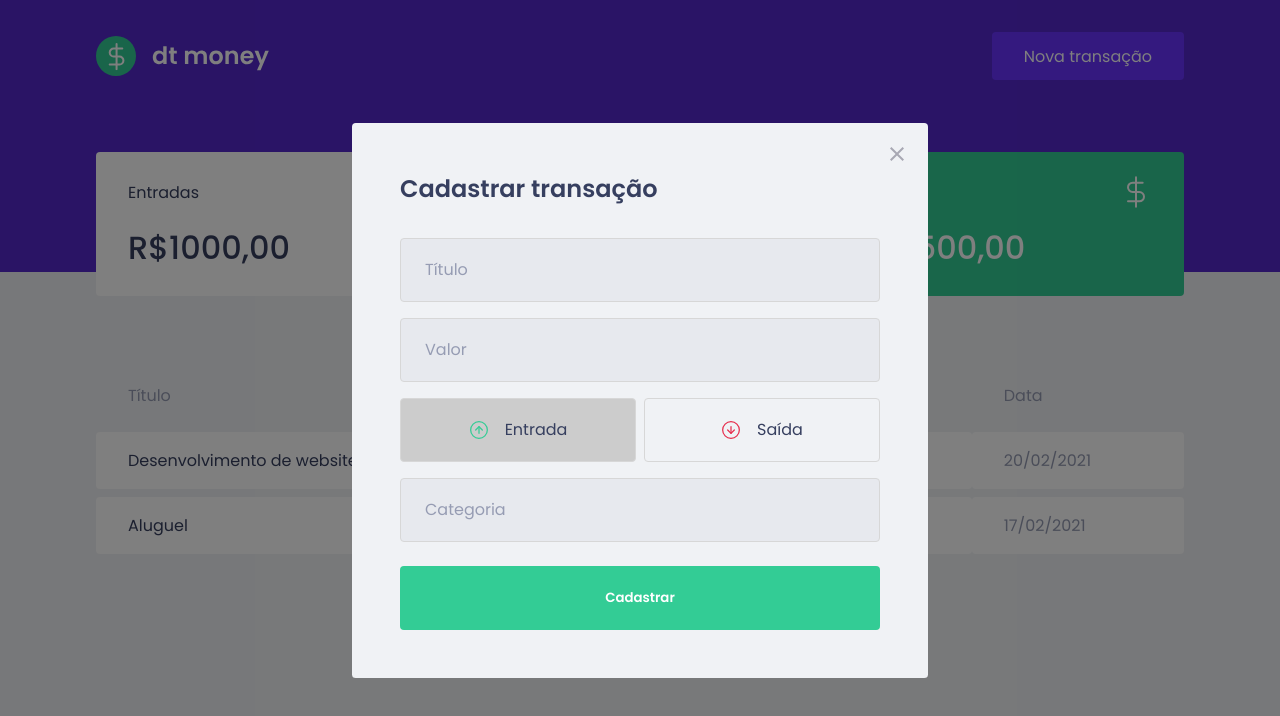
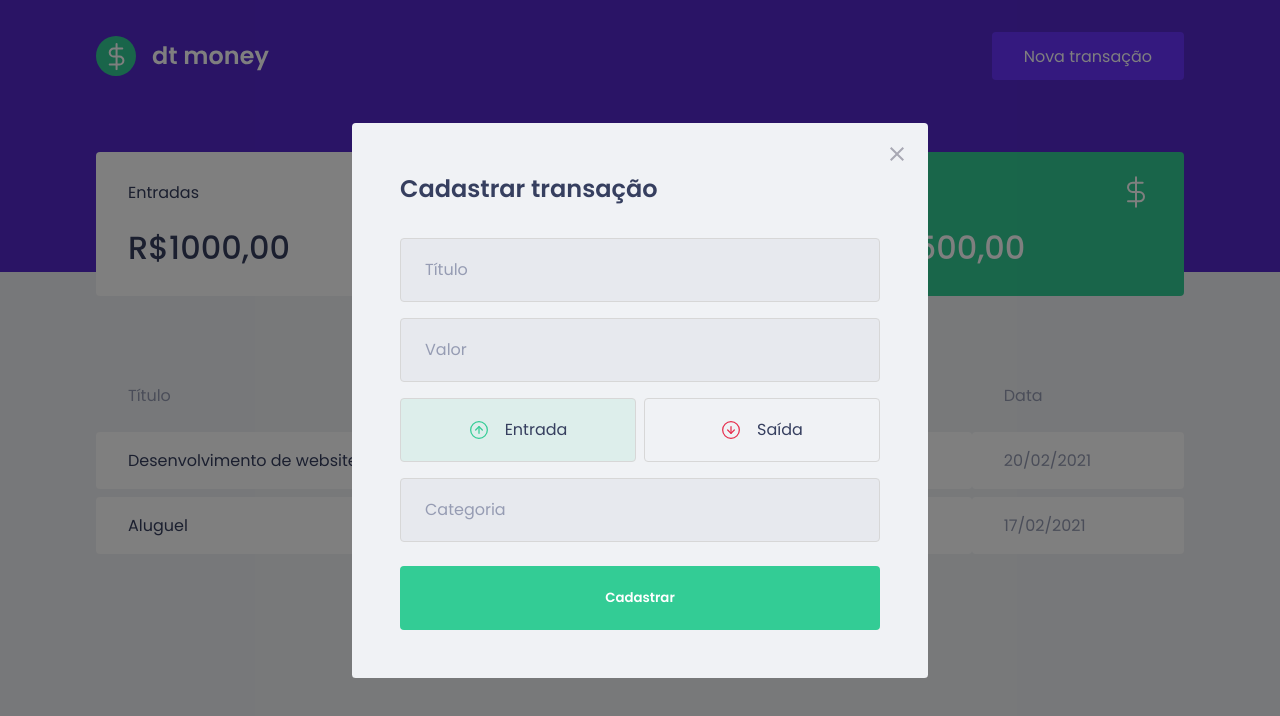
Before and after one commit to murillopm/ignite-02-dtmoney, a React (Create React App) app: page / in a window 1280 px wide. Both pictures are taken after a click on the button "Nova transação". Shown: the top 716 px of the page. Built offline with nearby package versions, Linux system fonts and the light colour scheme; no server answers; what miragejs would draw is missing.

Commit message:
Cores dos botoes

```diff
--- a/src/components/NewTransactionModal/index.tsx
+++ b/src/components/NewTransactionModal/index.tsx
@@ -44,6 +44,7 @@
             type="button"
             onClick={() => setType('deposit')}
             isActive={type === 'deposit'}
+            activeColor="green"
           >
             <img src={incomeImg} alt="Entrada" />
             <span>Entrada</span>
@@ -53,6 +54,7 @@
             type="button"
             onClick={() => setType('withdraw')}
             isActive={type === 'withdraw'}
+            activeColor="red"
           >
             <img src={outcomeImg} alt="Saída" />
             <span>Saída</span>
--- a/src/components/NewTransactionModal/styles.ts
+++ b/src/components/NewTransactionModal/styles.ts
@@ -1,5 +1,5 @@
 import styled from "styled-components";
-import { darken } from 'polished'
+import { darken, transparentize } from 'polished'
 
 export const Container = styled.form`
   h2 {
@@ -57,6 +57,12 @@
 
 interface RadioBoxProps {
   isActive: boolean;
+  activeColor: 'green' | 'red';
+}
+
+const colors = {
+  red: '#E52E4D',
+  green: '#33CC95'
 }
 
 export const RadioBox = styled.button<RadioBoxProps>`
@@ -64,7 +70,10 @@
   border: 1px solid #d7d7d7;
   border-radius: 0.25rem;
 
-  background: ${(props) => props.isActive ? '#ccc' : 'transparent'};
+  background: ${(props) => props.isActive
+    ? transparentize(0.9, colors[props.activeColor])
+    : 'transparent'
+  };
 
   display: flex;
   justify-content: center;
```
